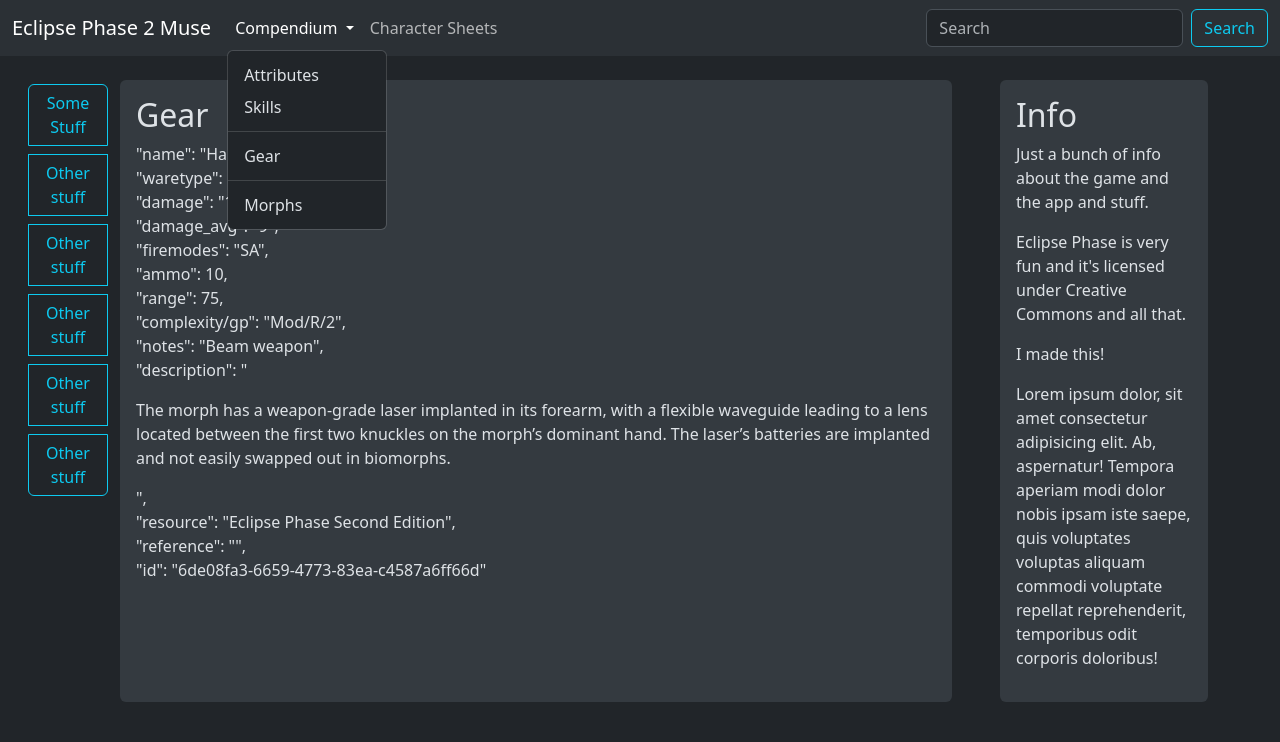
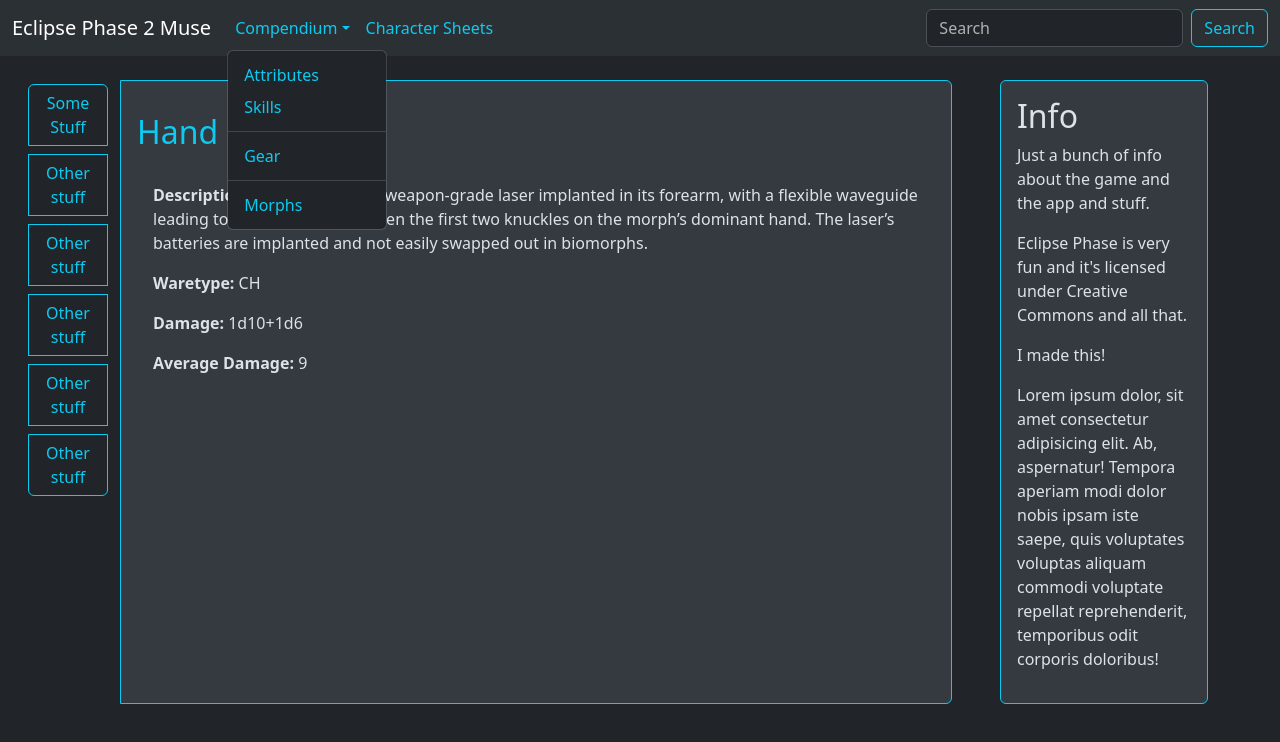
Before and after one commit to beirnest/EP2-Muse, a plain HTML site: page index.html in a window 1280 px wide. Both pictures are taken after a click on the button "Compendium". Drawn offline with nearby package versions, Linux system fonts and the light colour scheme.

Commit message:
Minor upgrades to layout

```diff
--- a/index.html
+++ b/index.html
@@ -16,20 +16,18 @@
           <div class="collapse navbar-collapse" id="navbarSupportedContent">
             <ul class="navbar-nav me-auto mb-2 mb-lg-0">
               <li class="nav-item dropdown">
-                <a class="nav-link dropdown-toggle" href="#" role="button" data-bs-toggle="dropdown" aria-expanded="false">
-                  Compendium
-                </a>
+                <a class="nav-link dropdown-toggle text-info" href="#" role="button" data-bs-toggle="dropdown" aria-expanded="false">Compendium</a>
                 <ul class="dropdown-menu">
-                  <li><a class="dropdown-item" href="#">Attributes</a></li>
-                  <li><a class="dropdown-item" href="#">Skills</a></li>
+                  <li><a class="dropdown-item text-info" href="#">Attributes</a></li>
+                  <li><a class="dropdown-item text-info" href="#">Skills</a></li>
                   <li><hr class="dropdown-divider"></li>
-                  <li><a class="dropdown-item" href="#">Gear</a></li>
-                  <li><hr class="dropdown-divider"></li>
-                  <li><a class="dropdown-item" href="#">Morphs</a></li>
+                  <li><a class="dropdown-item text-info" href="#">Gear</a></li>
+                  <li><hr class="dropdown-divider "></li>
+                  <li><a class="dropdown-item text-info" href="#">Morphs</a></li>
                 </ul>
               </li>
               <li class="nav-item">
-                <a class="nav-link" aria-current="page" href="#">Character Sheets</a>
+                <a class="nav-link text-info" aria-current="page" href="#">Character Sheets</a>
               </li>
             </ul>
             <form class="d-flex" role="search">
@@ -42,7 +40,7 @@
     <div class="container-fluid bg-body-primary mt-3">
         <div data-bs-theme="dark"class="row p-1 justify-content-evenly">
             <div class="row">
-                <div class="col-md-1 mt-1">
+                <div class="col-lg-1 mt-1 d-none d-lg-block">
                     <div class="btn-group-vertical">
                         <button class="btn my-1 px-3 btn-outline-info" href="#">Some Stuff</button>
                         <button class="btn my-1 px-3 btn-outline-info">Other stuff</button>
@@ -52,25 +50,16 @@
                         <button class="btn my-1 px-3 btn-outline-info">Other stuff</button>
                     </div>
                 </div>
-                <div class="col-md-8 p-3 me-5 mt-1 text-body bg-body-secondary rounded">
-                    <h2>Gear</h2>
-                    <p>
-                        "name": "Hand Laser",<br>
-                        "waretype": "CH",<br>
-                        "damage": "1d10+1d6",<br>
-                        "damage_avg": "9",<br>
-                        "firemodes": "SA",<br>
-                        "ammo": 10,<br>
-                        "range": 75,<br>
-                        "complexity/gp": "Mod/R/2",<br>
-                        "notes": "Beam weapon",<br>
-                        "description": "<p>The morph has a weapon-grade laser implanted in its forearm, with a flexible waveguide leading to a lens located between the first two knuckles on the morph’s dominant hand. The laser’s batteries are implanted and not easily swapped out in biomorphs.</p>",<br>
-                        "resource": "Eclipse Phase Second Edition",<br>
-                        "reference": "",<br>
-                        "id": "6de08fa3-6659-4773-83ea-c4587a6ff66d"
-                    </p>
+                <div class="col-lg-8 p-3 me-5 mt-1 text-body bg-body-secondary rounded-end border border-info">
+                    <h2><p class="text-info my-3">Hand Laser</p></h2>
+                    <div class="col p-3">
+                      <p><strong>Description:</strong> The morph has a weapon-grade laser implanted in its forearm, with a flexible waveguide leading to a lens located between the first two knuckles on the morph’s dominant hand. The laser’s batteries are implanted and not easily swapped out in biomorphs.</p>
+                      <p><strong>Waretype:</strong> CH</p>
+                      <p><strong>Damage:</strong> 1d10+1d6</p>
+                      <p><strong>Average Damage:</strong> 9</p>
+                    </div>
                 </div>
-                  <div class="col-md-2 p-3 mt-1 text-body bg-body-secondary rounded">
+                  <div class="col-lg-2 p-3 mt-1 text-body bg-body-secondary rounded border border-info">
                         <h2>Info</h2>
                         <p>Just a bunch of info about the game and the app and stuff.</p>
                         <p>Eclipse Phase is very fun and it's licensed under Creative Commons and all that.</p>
```
